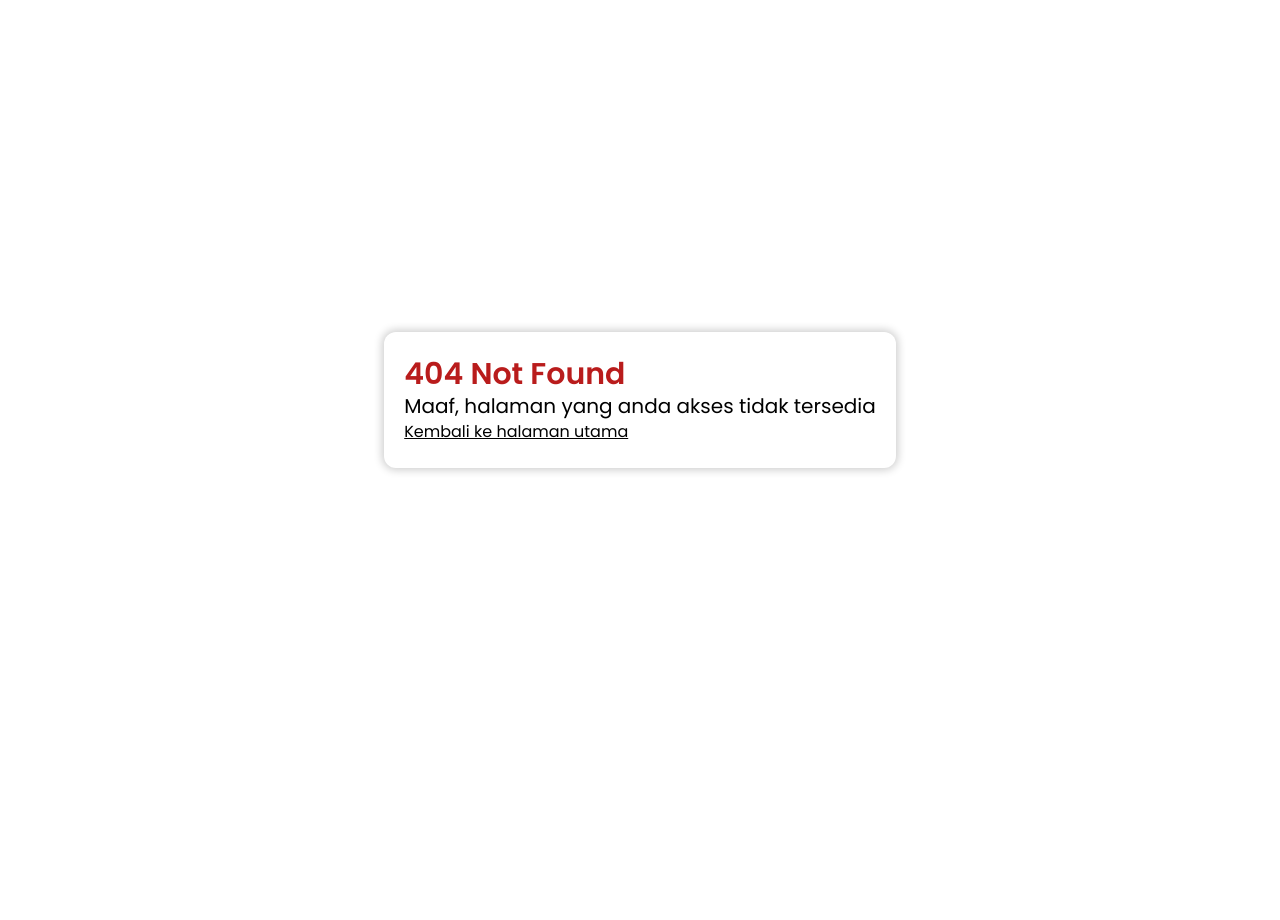
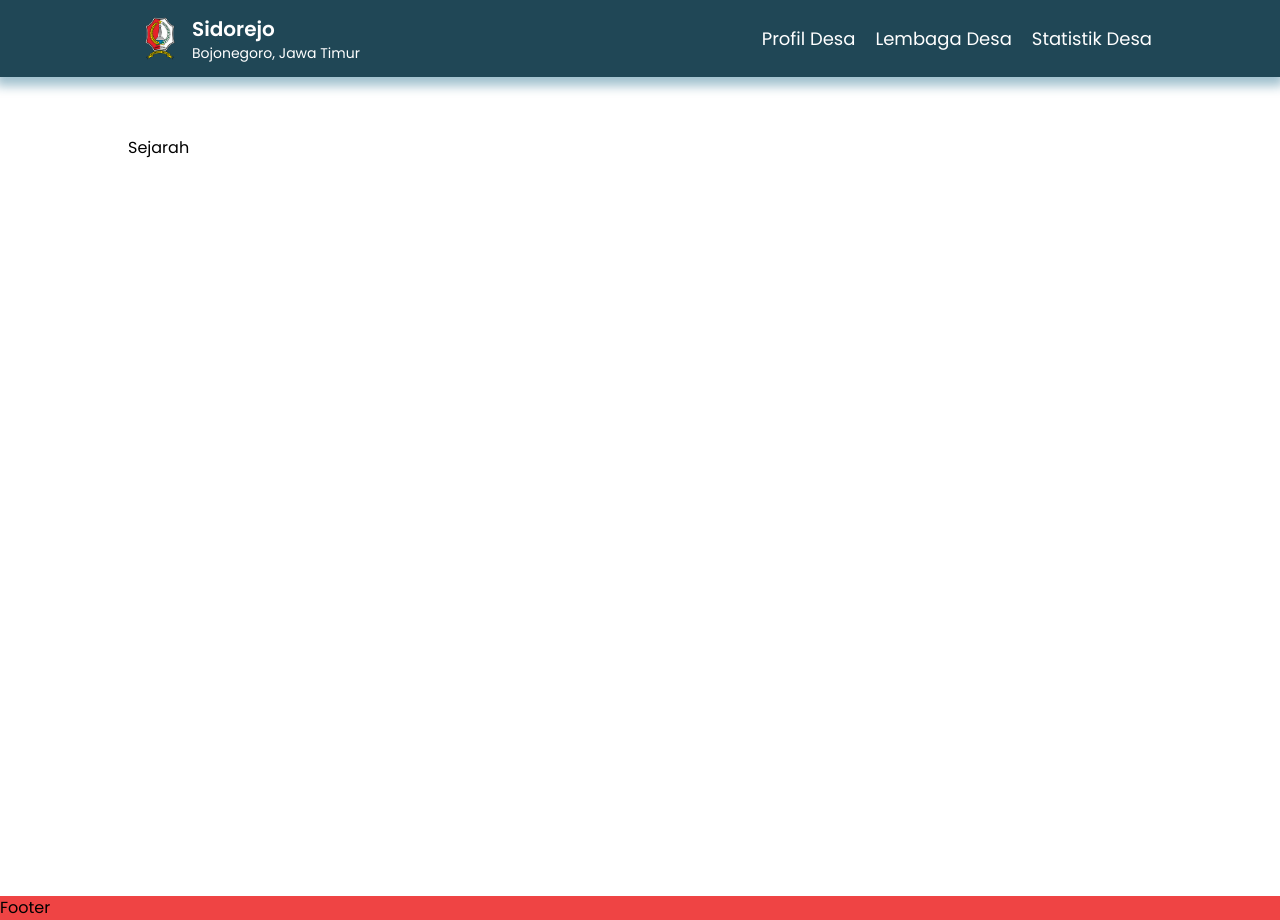
Before and after one commit to putubhanuartha/website-desa-client, a React (Vite) app: page /profil-desa/sejarah in a window 1280 px wide. Before the commit this address had no page. Before the commit the page ends 800 px from the top, so only its background shows below. Built offline with nearby package versions, Linux system fonts and the light colour scheme.

Commit message:
init sejarah

```diff
--- a/src/main.tsx
+++ b/src/main.tsx
@@ -10,6 +10,7 @@ import { IndexHome } from "./pages/Home/IndexHome";
 import { Peta } from "./pages/ProfilDesa/Peta/Peta";
 import { ErrorPage } from "./pages/ErrorPage";
 import { Wilayah } from "./pages/ProfilDesa/Wilayah/Wilayah";
+import { Sejarah } from "./pages/ProfilDesa/Sejarah/Sejarah";
 const router = createBrowserRouter([
 	{
 		path: "/",
@@ -21,6 +22,7 @@ const router = createBrowserRouter([
 				element: <Peta />,
 			},
 			{ path: "/profil-desa/wilayah", element: <Wilayah /> },
+			{ path: "/profil-desa/sejarah", element: <Sejarah /> },
 			{ path: "lembaga", element: <IndexLembaga /> },
 			{ path: "statistik", element: <IndexStatistik /> },
 			{ path: "", element: <IndexHome /> },
--- /dev/null
+++ b/src/pages/ProfilDesa/Sejarah/Sejarah.tsx
@@ -0,0 +1,10 @@
+import React from "react";
+import { SectionTop } from "../../../components/SectionTop";
+
+export const Sejarah = () => {
+	return (
+		<SectionTop>
+			<div>Sejarah</div>
+		</SectionTop>
+	);
+};
```
